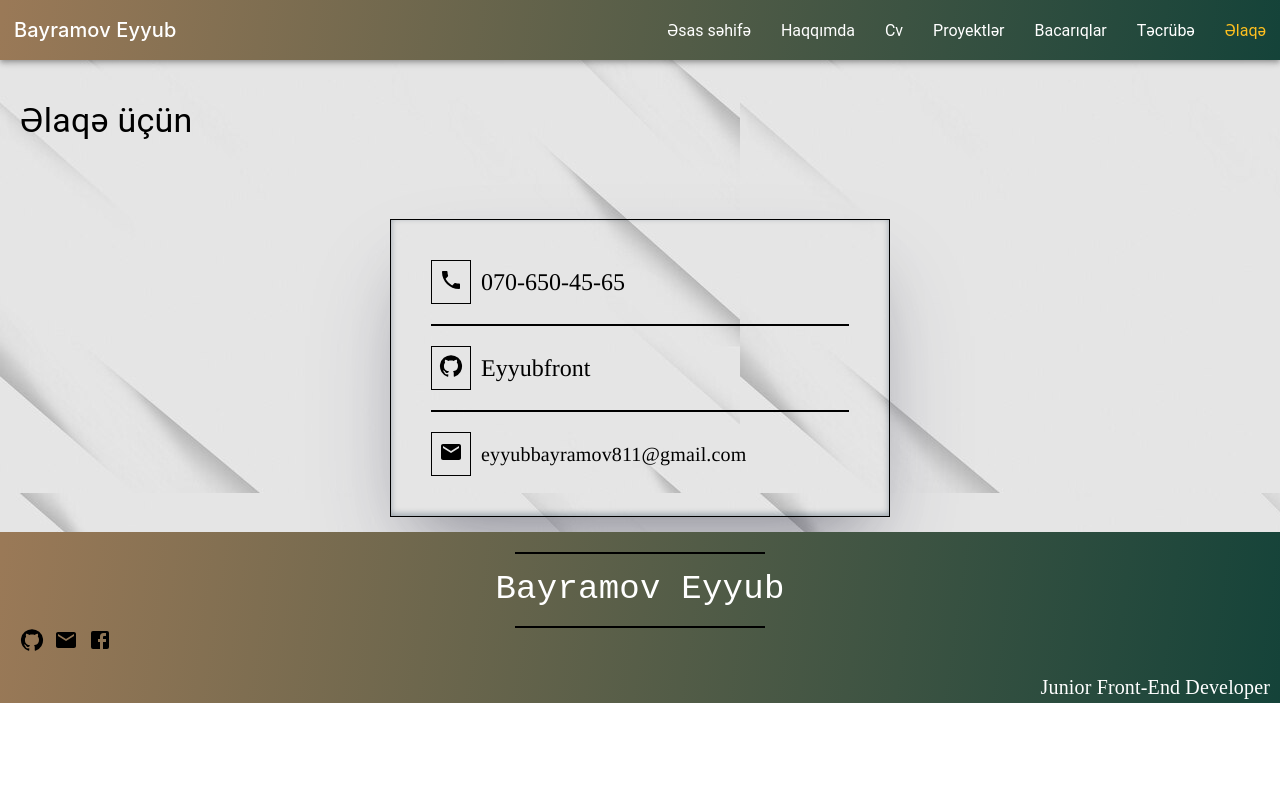
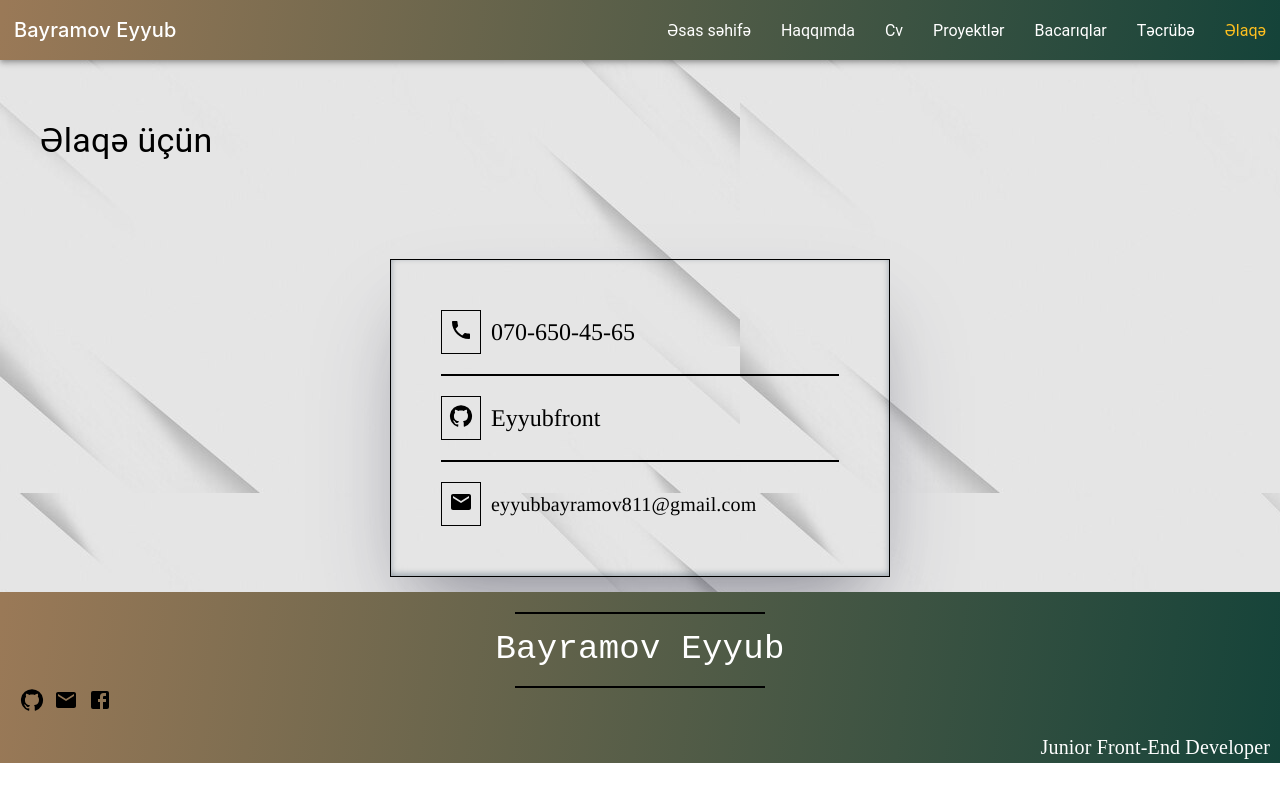
Before and after one commit to Eyyubfront/Portfolio-website, a React (Vite) app in the folder Portfolio/: page /contact in a window 1280 px wide. Built offline with nearby package versions, Linux system fonts and the light colour scheme.

Commit message:
congurulation portfolio

```diff
--- a/Portfolio/src/Pages/Contact/index.jsx
+++ b/Portfolio/src/Pages/Contact/index.jsx
@@ -7,12 +7,12 @@ const Contact=()=>{
     return(
         <>
         <PageContainer>
-            <Typography marginLeft="20px" className="contact" variant="h4" marginTop='40px' >
+            <Typography padding="20px" marginLeft="20px" className="contact" variant="h4" marginTop='40px' >
                 Əlaqə üçün
             </Typography>
             <Box padding="15px">
 
-            <Stack className="contactbox" marginLeft="30%" marginTop="5%" border="1px solid" width="40%" padding="40px" boxShadow=" 0px 50px 100px -20px rgba(50, 50, 93, 0.25), 0px 30px 60px -30px rgba(0, 0, 0, 0.3), inset 0px -2px 6px 0px rgba(10, 37, 64, 0.35);" gap="20px">
+            <Stack className="contactbox" marginLeft="30%" marginTop="5%" border="1px solid" width="40%" padding="50px" boxShadow=" 0px 50px 100px -20px rgba(50, 50, 93, 0.25), 0px 30px 60px -30px rgba(0, 0, 0, 0.3), inset 0px -2px 6px 0px rgba(10, 37, 64, 0.35);" gap="20px">
 
             <Stack className="contac"  flexDirection="row" alignItems="center" gap="10px">
                 <Box padding="7px" width="40px" border="1px solid">
--- a/Portfolio/src/Pages/Projects/index.jsx
+++ b/Portfolio/src/Pages/Projects/index.jsx
@@ -35,7 +35,7 @@ const Projects=()=>{
 
 <a href="https://mega-texnika.netlify.app/">
 
-<Box height="280px" padding="10px"  className="megabox" width="400px" marginTop="10px"  boxShadow=" 0px 50px 100px -20px rgba(50, 50, 93, 0.25), 0px 30px 60px -30px rgba(0, 0, 0, 0.3), inset 0px -2px 6px 0px rgba(10, 37, 64, 0.35);" >
+<Box height="273px" padding="10px"  className="megabox" width="400px" marginTop="10px"  boxShadow=" 0px 50px 100px -20px rgba(50, 50, 93, 0.25), 0px 30px 60px -30px rgba(0, 0, 0, 0.3), inset 0px -2px 6px 0px rgba(10, 37, 64, 0.35);" >
 <div data-aos="zoom-in">
 <img style={{width:"100%"}} src={texnikamega} alt="" />
 <Typography color="black" textAlign="center" variant="h5" fontFamily="serif">
--- a/Portfolio/src/index.css
+++ b/Portfolio/src/index.css
@@ -124,7 +124,7 @@ body {
   margin-left: 0% !important;
 }
   .megabox{
-    height: 250px !important;
+    height: 255px !important;
   }
   .hobibox{
     margin-left: 10px !important;
```
